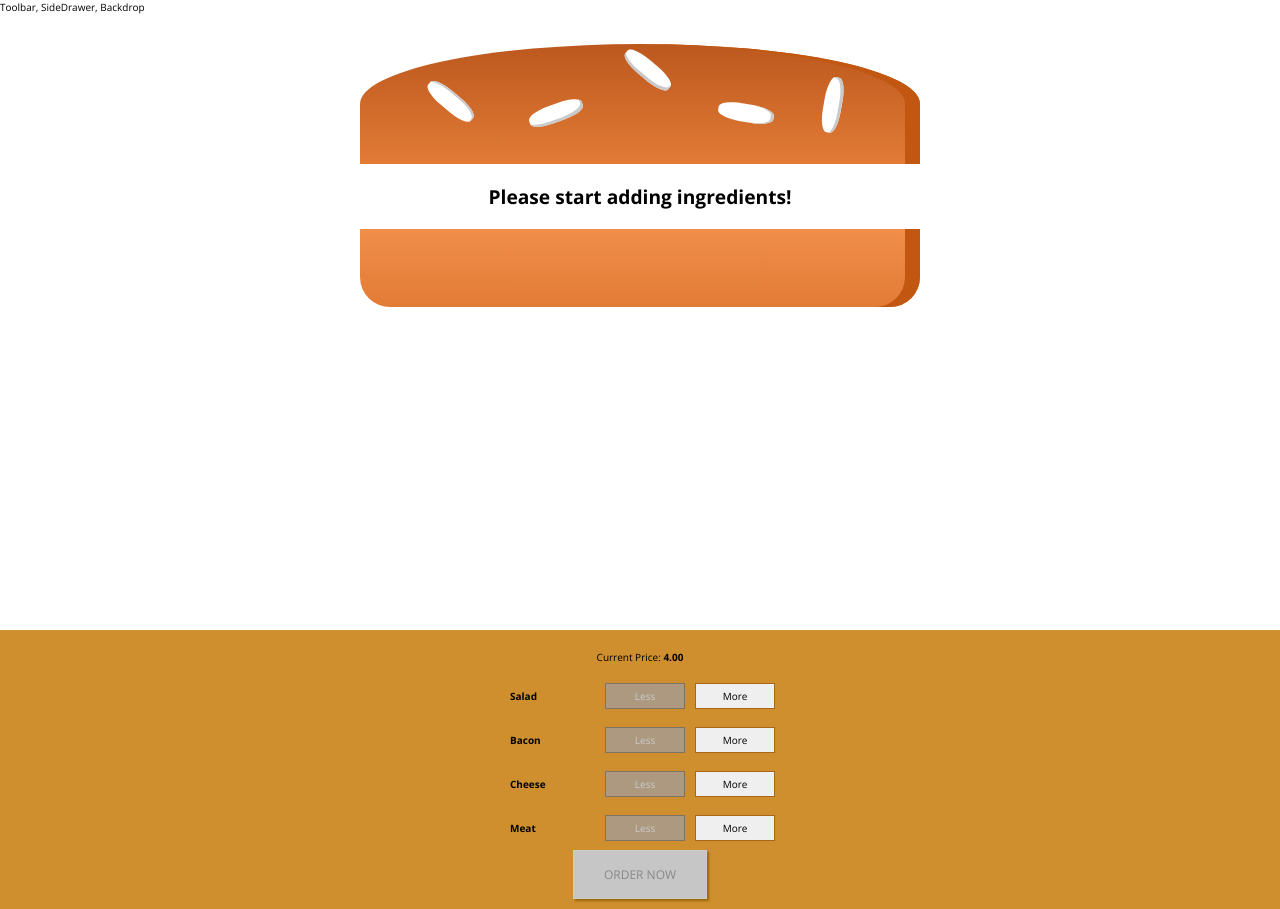
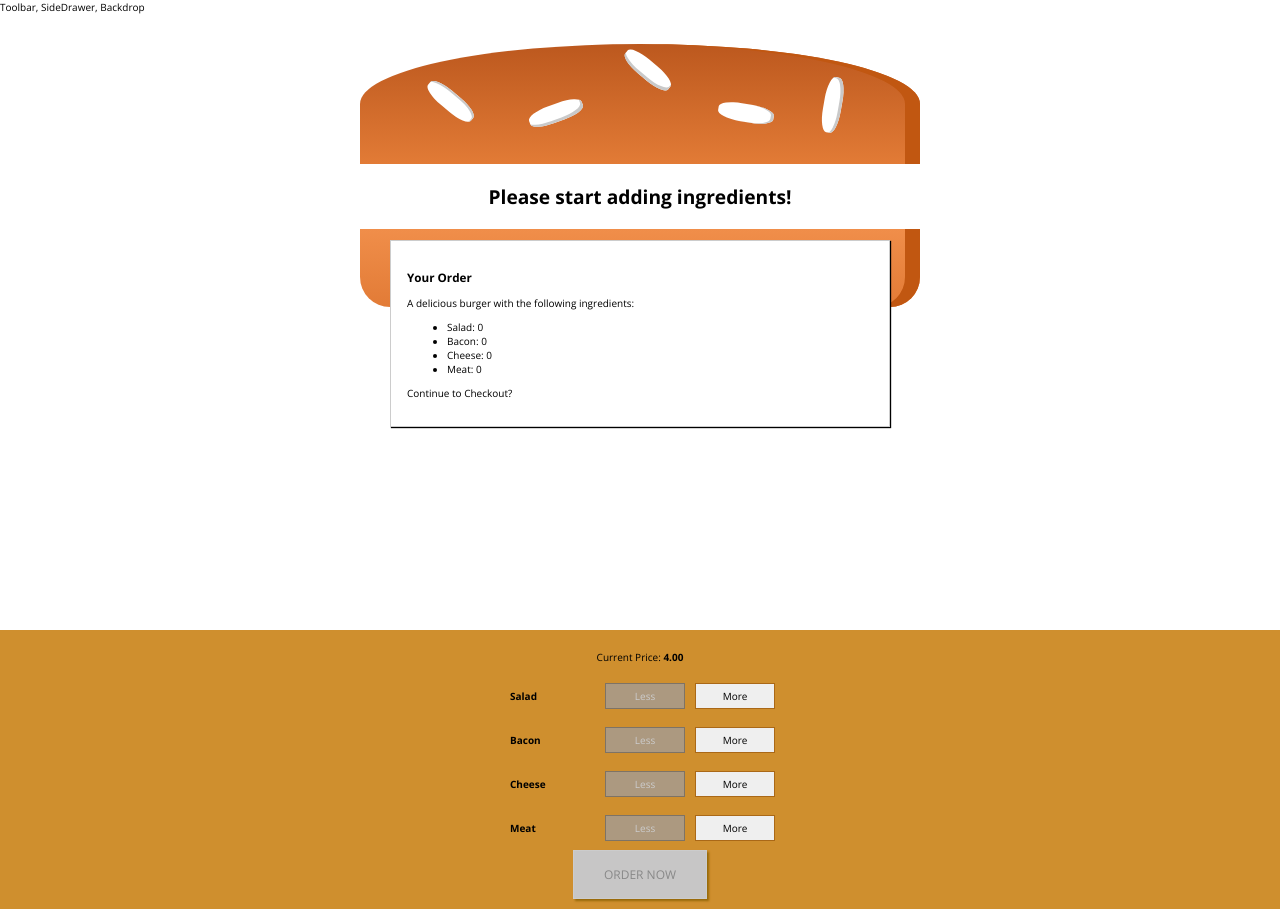
Before and after one commit to bangarangler/BurgerBuilder, a React (Create React App) app: page / in a window 1280 px wide. Built offline with nearby package versions, Linux system fonts and the light colour scheme.

Commit message:
Added Modal to the app

```diff
--- /dev/null
+++ b/src/components/Burger/OrderSummary/OrderSummary.js
@@ -0,0 +1,25 @@
+import React from 'react';
+
+import Aux from '../../../hoc/Aux';
+
+const orderSummary = props => {
+  const ingredientSummary = Object.keys(props.ingredients).map(igKey => {
+    return (
+    <li key={igKey}>
+      <span style={{textTransform: 'capitalize'}}>{igKey}</span>: {props.ingredients[igKey]}
+    </li> );
+  })
+  return (
+    <Aux>
+      <h3>Your Order</h3>
+      <p>A delicious burger with the following ingredients:</p>
+      <ul>
+        {ingredientSummary}
+      </ul>
+      <p>Continue to Checkout?</p>
+    </Aux>
+
+  )
+}
+
+export default orderSummary;
--- /dev/null
+++ b/src/components/UI/Modal/Modal.js
@@ -0,0 +1,12 @@
+import React from 'react';
+import classes from './Modal.module.scss';
+
+const modal = props => {
+  return (
+  <div className={classes.Modal}>
+    {props.children}
+  </div>
+  )
+}
+
+export default modal;
--- /dev/null
+++ b/src/components/UI/Modal/Modal.module.scss
@@ -0,0 +1,20 @@
+.Modal {
+    position: fixed;
+    z-index: 500;
+    background-color: white;
+    width: 70%;
+    border: 1px solid #ccc;
+    box-shadow: 1px 1px 1px black;
+    padding: 16px;
+    left: 15%;
+    top: 30%;
+    box-sizing: border-box;
+    transition: all 0.3s ease-out;
+}
+
+@media (min-width: 600px) {
+    .Modal {
+        width: 500px;
+        left: calc(50% - 250px);
+    }
+}
--- a/src/containers/BurgerBuilder/BurgerBuilder.js
+++ b/src/containers/BurgerBuilder/BurgerBuilder.js
@@ -3,6 +3,8 @@
 import Aux from "../../hoc/Aux";
 import Burger from "../../components/Burger/Burger";
 import BuildControls from "../../components/Burger/BuildControls/BuildControls";
+import Modal from '../../components/UI/Modal/Modal';
+import OrderSummary from '../../components/Burger/OrderSummary/OrderSummary';
 
 const INGREDIENT_PRICES = {
   salad: 0.5,
@@ -79,6 +81,9 @@
     }
     return (
       <Aux>
+        <Modal>
+          <OrderSummary ingredients={this.state.ingredients}/>
+        </Modal>
         <Burger ingredients={this.state.ingredients} />
         <BuildControls
           ingredientAdded={this.addIngredientHandler}
```
Also changed, not shown: src/components/UI/Backdrop/Backdrop.js (added).
